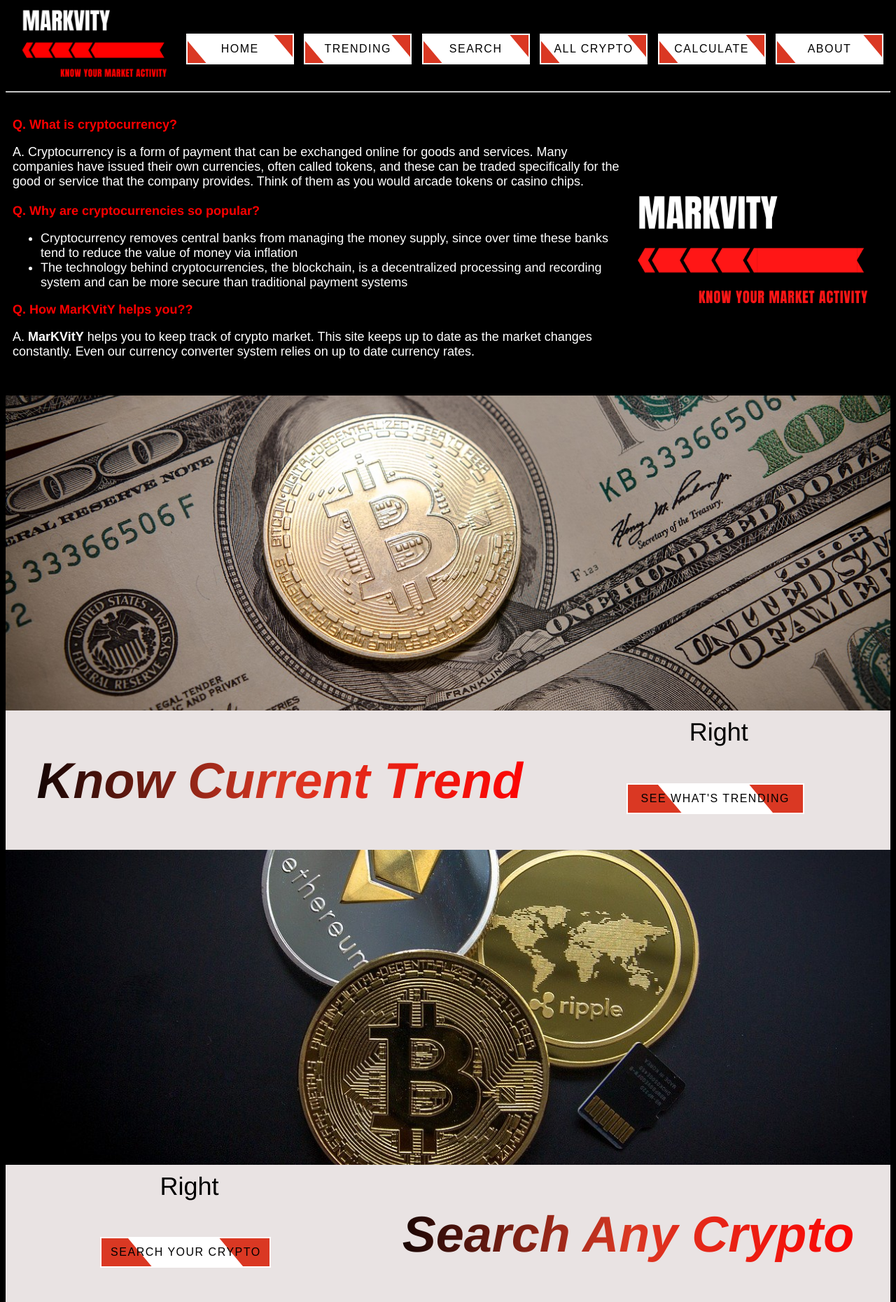
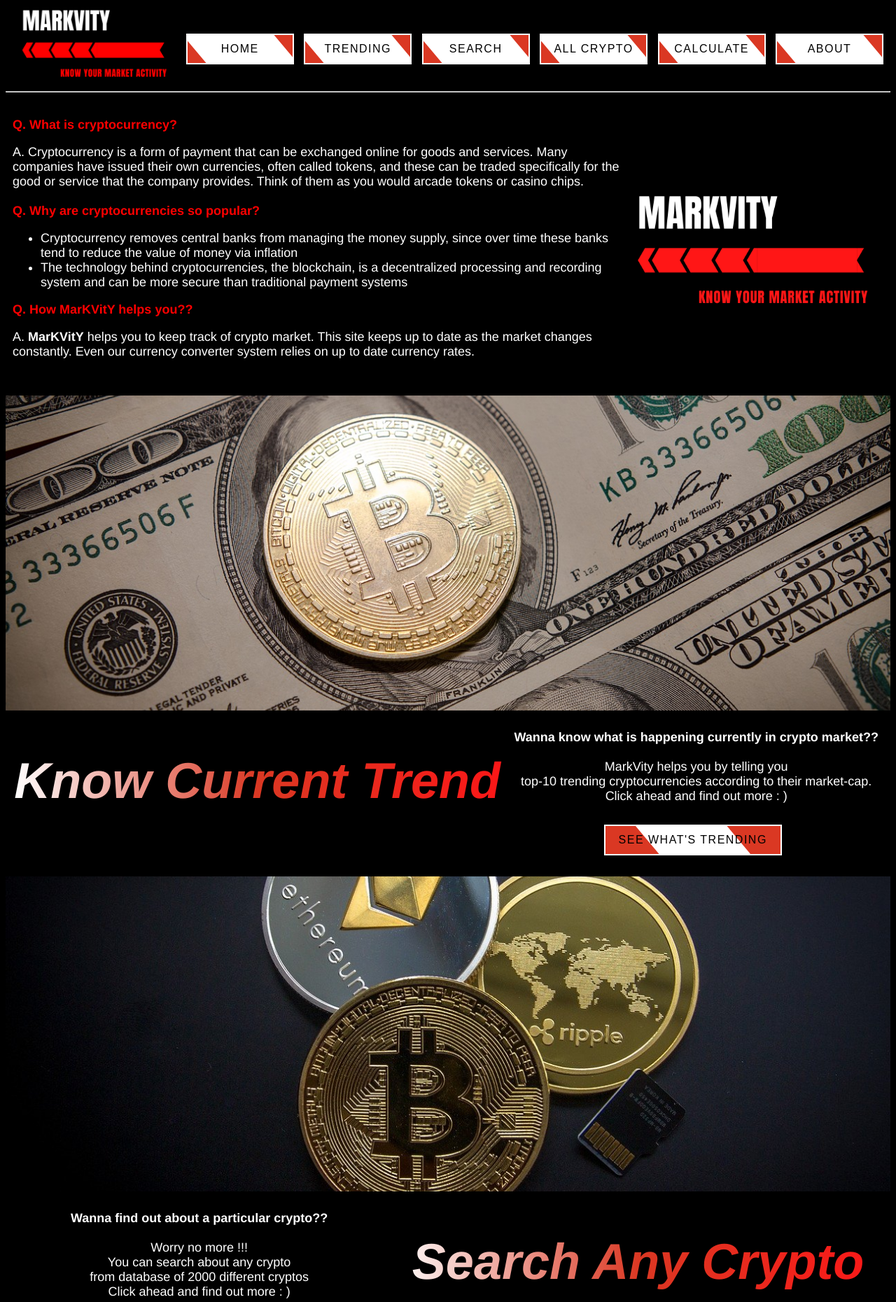
Before and after one commit to as567652/MArKVity, a Django app: page / in a window 1280 px wide. Shown: the top 1860 px of the page at 70% size. Run offline with Django 3.2, Linux system fonts and the light colour scheme.

Commit message:
Added content on homepage

```diff
--- a/markvity/crypto_api/static/crypto_api/style/style.css
+++ b/markvity/crypto_api/static/crypto_api/style/style.css
@@ -6,7 +6,7 @@
 body {
   background-color: black;
   color: white;
-  font-family:'Franklin Gothic Medium', 'Arial Narrow', Arial, sans-serif;
+  font-family: Helvetica, sans-serif;
 }
 #logo {
   width: 20%;
@@ -64,7 +64,6 @@
 }
 #button_responsive a {
   font: caption;
-  font-family: sans-serif;
   position: relative;
   transition: all .45s ease-Out;
   text-decoration: none;
@@ -88,11 +87,11 @@
 }
 
 #page1 {
-  color: black;
+  color: white;
   height:fit-content;
   margin: auto;
   text-align: center;
-  background-color:rgb(233, 227, 227);
+  background-color:black;
   font-size:36px;
   top: 0;
 }
@@ -161,7 +160,6 @@
 
 p {
   margin-bottom: 0;
-  font-family: sans-serif;
 }
 
 #full_logo {
@@ -471,11 +469,14 @@
 }
 
 .item1 { grid-area: l; }
-.item2 { grid-area: ru; }
+.item2 {
+  grid-area: ru;
+  font-size: large;
+}
 .item3 { grid-area: rd; }
 
 .dodo h1, .odod h1 {
-  background-image: linear-gradient(to left, red, rgb(218, 56, 35), black);
+  background-image: linear-gradient(to left, rgb(252, 23, 23), rgb(218, 56, 35), white);
   -webkit-background-clip: text;
   background-clip: text;
   color: transparent;
--- a/markvity/crypto_api/templates/crypto_api/index.html
+++ b/markvity/crypto_api/templates/crypto_api/index.html
@@ -61,7 +61,18 @@
             <div class="parallax0"></div>
             <div class="dodo">
                 <div class="item1"><h1>Know Current Trend</h1></div>
-                <div class="item2">Right</div>
+                <div class="item2">
+                    <p>
+                        <strong>Wanna know what is happening currently in crypto market??</strong>
+                        <br>
+                        <br>
+                        MarkVity helps you by telling you
+                        <br>
+                        top-10 trending cryptocurrencies according to their market-cap.
+                        <br>
+                        Click ahead and find out more : )
+                    </p>
+                </div>
                 <div class="item3">
                     <div id="container">
                         <div class="button" id="button_responsive" style="width: 250px;">
@@ -74,7 +85,20 @@
             <div class="parallax1"></div>
             <div class="odod">
                 <div class="item1"><h1>Search Any Crypto</h1></div>
-                <div class="item2">Right</div>
+                <div class="item2">
+                    <p>
+                        <strong>Wanna find out about a particular crypto??</strong>
+                        <br>
+                        <br>
+                        Worry no more !!!
+                        <br>
+                        You can search about any crypto
+                        <br>
+                        from database of 2000 different cryptos
+                        <br>
+                        Click ahead and find out more : )
+                    </p>
+                </div>
                 <div class="item3">
                     <div id="container">
                         <div class="button" id="button_responsive" style="width: 240px;">
@@ -87,7 +111,18 @@
             <div class="parallax2"></div>
             <div class="dodo">
                 <div class="item1"><h1>Know All Crypto</h1></div>
-                <div class="item2">Right</div>
+                <div class="item2">
+                    <p>
+                        <strong>Wanna Find out diamond in cave of coal??</strong>
+                        <br>
+                        <br>
+                        MarkVity helps you by giving you all cryptos
+                        <br>
+                        and also by providing all details about them
+                        <br>
+                        Click ahead and find out more : )
+                    </p>
+                </div>
                 <div class="item3">
                     <div id="container">
                         <div class="button" id="button_responsive" style="width: 240px;">
@@ -100,7 +135,18 @@
             <div class="parallax3"></div>
             <div class="odod">
                 <div class="item1"><h1>Know Crypto Value</h1></div>
-                <div class="item2">Right</div>
+                <div class="item2">
+                    <p>
+                        <strong>Wanna know about value of crypto in your currency ??</strong>
+                        <br>
+                        <br>
+                        MarkVity helps you by getting latest rates
+                        <br>
+                        for currency coversion as well as current crypto rates
+                        <br>
+                        Click ahead and find out more : )
+                    </p>
+                </div>
                 <div class="item3">
                     <div id="container">
                         <div class="button" id="button_responsive" style="width: 240px;">
@@ -289,11 +335,6 @@
                 </div>
             </div>
         </div>
-        <!--<div id="container">
-            <div class="button" id="button_responsive">
-              <div id="translate"></div>
-              <a href="#">Let's Go!</a>
-            </div>-->
         </div>
     </body>
 </html>
```
